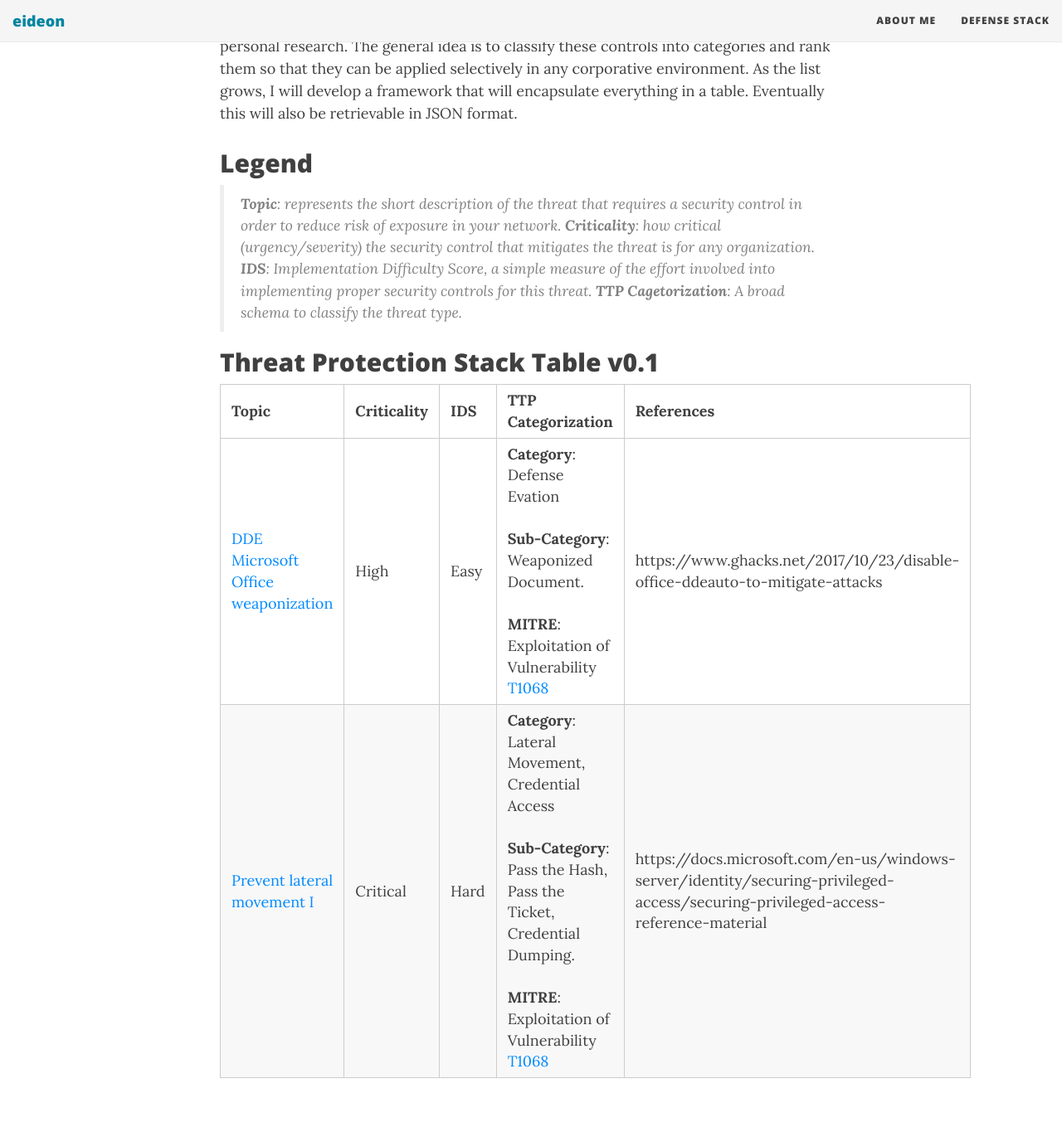
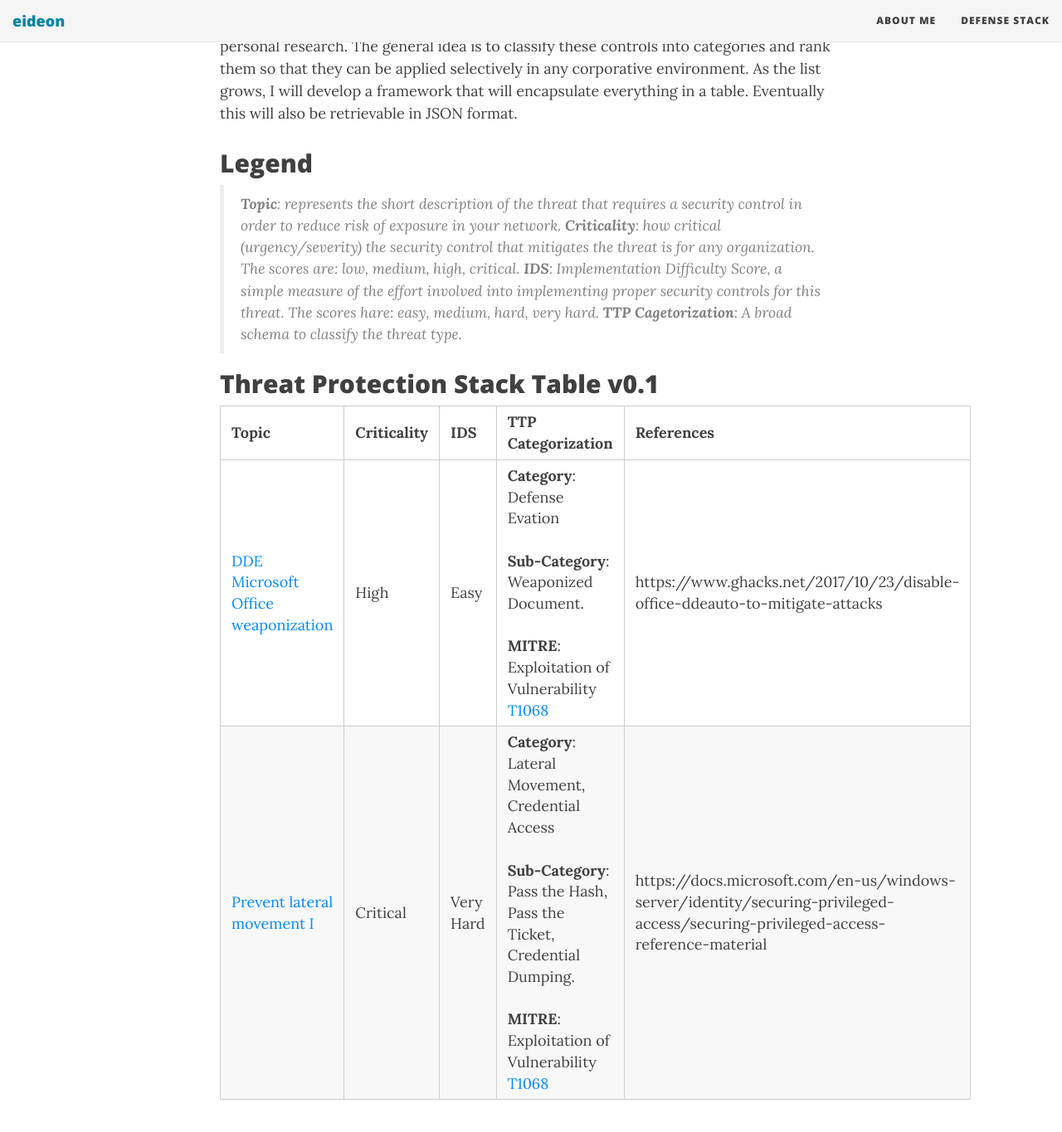
Before and after one commit to darkquasar/darkquasar.github.io, a Jekyll site: the page built from Threat_Protection_Stack.md, in a window 1280 px wide and 1400 px high, scrolled down 777 px. Shown: the top 1365 px of the window at 83% size. Built offline with Jekyll 4.4.1, drawn with Linux system fonts in a browser that asks for light colours; nearby versions of some CDN libraries; comment, search, counter and statistics services are not loaded.

Commit message:
Update Threat_Protection_Stack.md

```diff
--- a/Threat_Protection_Stack.md
+++ b/Threat_Protection_Stack.md
@@ -14,8 +14,8 @@ This is my collection of detective and mitigating security controls as it result
 
 ## Legend
 > **Topic**: represents the short description of the threat that requires a security control in order to reduce risk of exposure in your network.
-> **Criticality**: how critical (urgency/severity) the security control that mitigates the threat is for any organization.
-> **IDS**: Implementation Difficulty Score, a simple measure of the effort involved into implementing proper security controls for this threat.
+> **Criticality**: how critical (urgency/severity) the security control that mitigates the threat is for any organization. The scores are: low, medium, high, critical.
+> **IDS**: Implementation Difficulty Score, a simple measure of the effort involved into implementing proper security controls for this threat. The scores hare: easy, medium, hard, very hard.
 > **TTP Cagetorization**: A broad schema to classify the threat type.
 
 ## Threat Protection Stack Table v0.1
@@ -23,7 +23,7 @@ This is my collection of detective and mitigating security controls as it result
 | Topic                                                                                                                                               | Criticality | IDS   | TTP Categorization                                                                                                                                                                                                                        | References                                                                                                                        |
 |-----------------------------------------------------------------------------------------------------------------------------------------------------|-------------|------|-------------------------------------------------------------------------------------------------------------------------------------------------------------------------------------------------------------------------------------------|-----------------------------------------------------------------------------------------------------------------------------------|
 | [DDE Microsoft Office weaponization](https://www.eideon.com/Threat_Protection_Stack/#protect-against-dde-microsoft-office-weaponization-techniques) | High        | Easy | **Category**: Defense Evation <br><br> **Sub-Category**: Weaponized Document. <br><br> **MITRE**: Exploitation of Vulnerability [T1068](https://attack.mitre.org/wiki/Technique/T1068)                                                    | https://www.ghacks.net/2017/10/23/disable-office-ddeauto-to-mitigate-attacks                                                     |
-| [Prevent lateral movement I](https://www.eideon.com/Threat_Protection_Stack/#prevent-credential-harvesting-and-lateral-movement-in-AD-Environment)  | Critical    | Hard | **Category**: Lateral Movement, Credential Access <br><br> **Sub-Category**: Pass the Hash, Pass the Ticket, Credential Dumping. <br><br> **MITRE**: Exploitation of Vulnerability [T1068](https://attack.mitre.org/wiki/Technique/T1068) | https://docs.microsoft.com/en-us/windows-server/identity/securing-privileged-access/securing-privileged-access-reference-material |
+| [Prevent lateral movement I](https://www.eideon.com/Threat_Protection_Stack/#prevent-credential-harvesting-and-lateral-movement-in-AD-Environment)  | Critical    | Very Hard | **Category**: Lateral Movement, Credential Access <br><br> **Sub-Category**: Pass the Hash, Pass the Ticket, Credential Dumping. <br><br> **MITRE**: Exploitation of Vulnerability [T1068](https://attack.mitre.org/wiki/Technique/T1068) | https://docs.microsoft.com/en-us/windows-server/identity/securing-privileged-access/securing-privileged-access-reference-material |
 
 <br>
 <br>
```
